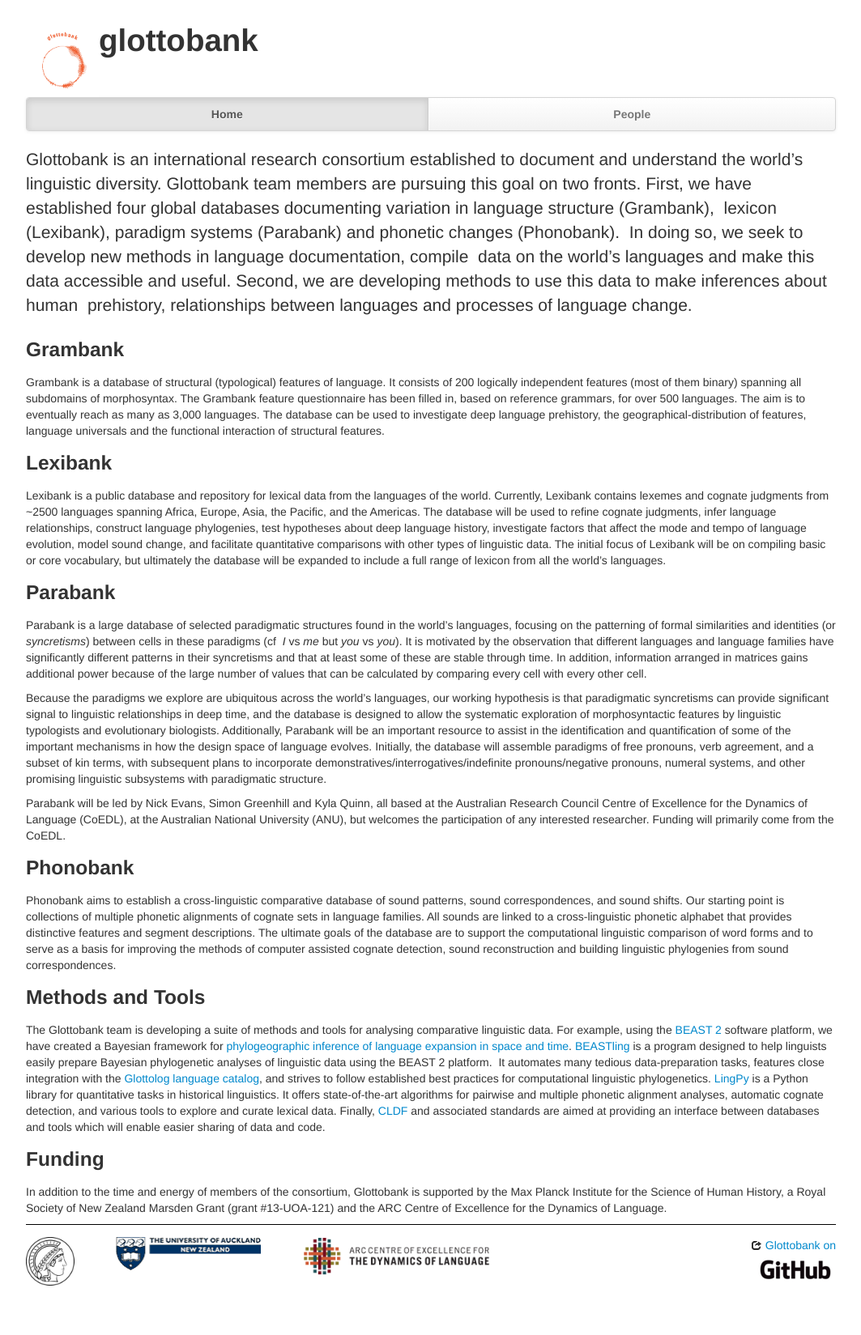
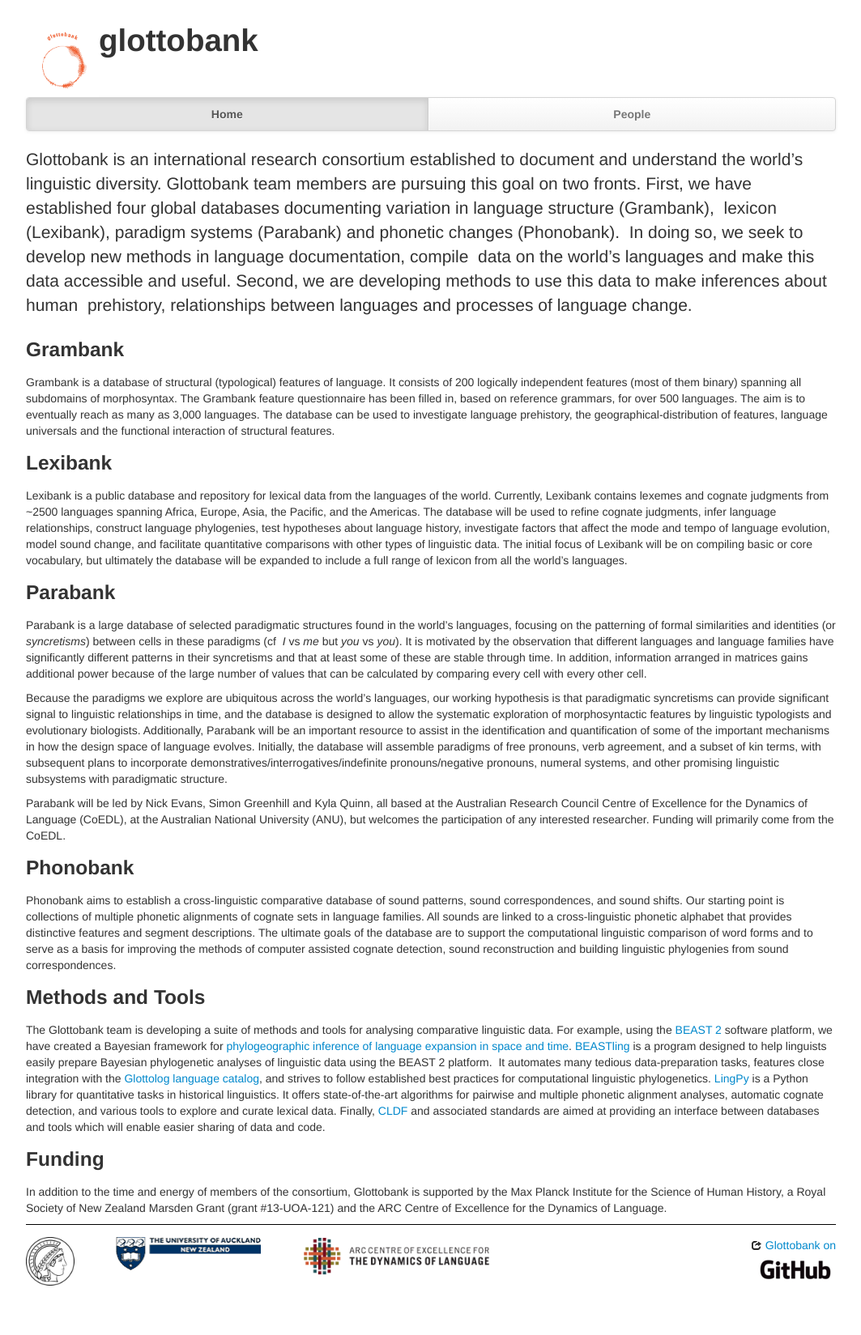
Before and after one commit to glottobank/glottobank.github.io, a Jekyll site: the page built from index.md, in a window 1280 px wide. Shown: the whole page at 81% size, without its empty margins (108-1171 px from the left). Built offline with Jekyll 4.4.1, drawn with Linux system fonts in a browser that asks for light colours; nearby versions of some CDN libraries.

Commit message:
Update index.md
removed "deep" to not wave red flags

```diff
--- a/index.md
+++ b/index.md
@@ -23,7 +23,7 @@ consists of 200 logically independent features (most of them binary) spanning
 all subdomains of morphosyntax. The Grambank feature questionnaire has been
 filled in, based on reference grammars, for over 500 languages. The aim is to
 eventually reach as many as 3,000 languages. The database can be used to
-investigate deep language prehistory, the geographical-distribution of
+investigate language prehistory, the geographical-distribution of
 features, language universals and the functional interaction of structural
 features.
 <!--
@@ -36,7 +36,7 @@ Lexibank is a public database and repository for lexical data from the languages
 world. Currently, Lexibank contains lexemes and cognate judgments from ~2500 languages
 spanning Africa, Europe, Asia, the Pacific, and the Americas. The database will be used to
 refine cognate judgments, infer language relationships, construct language phylogenies,
-test hypotheses about deep language history, investigate factors that affect the mode and
+test hypotheses about language history, investigate factors that affect the mode and
 tempo of language evolution, model sound change, and facilitate quantitative comparisons
 with other types of linguistic data. The initial focus of Lexibank will be on compiling
 basic or core vocabulary, but ultimately the database will be expanded to include a full
@@ -59,7 +59,7 @@ every other cell.
 
 Because the paradigms we explore are ubiquitous across the world’s languages, our working
 hypothesis is that paradigmatic syncretisms can provide significant signal to linguistic
-relationships in deep time, and the database is designed to allow the systematic
+relationships in time, and the database is designed to allow the systematic
 exploration of morphosyntactic features by linguistic typologists and evolutionary
 biologists. Additionally, Parabank will be an important resource to assist in the
 identification and quantification of some of the important mechanisms in how the design
```
